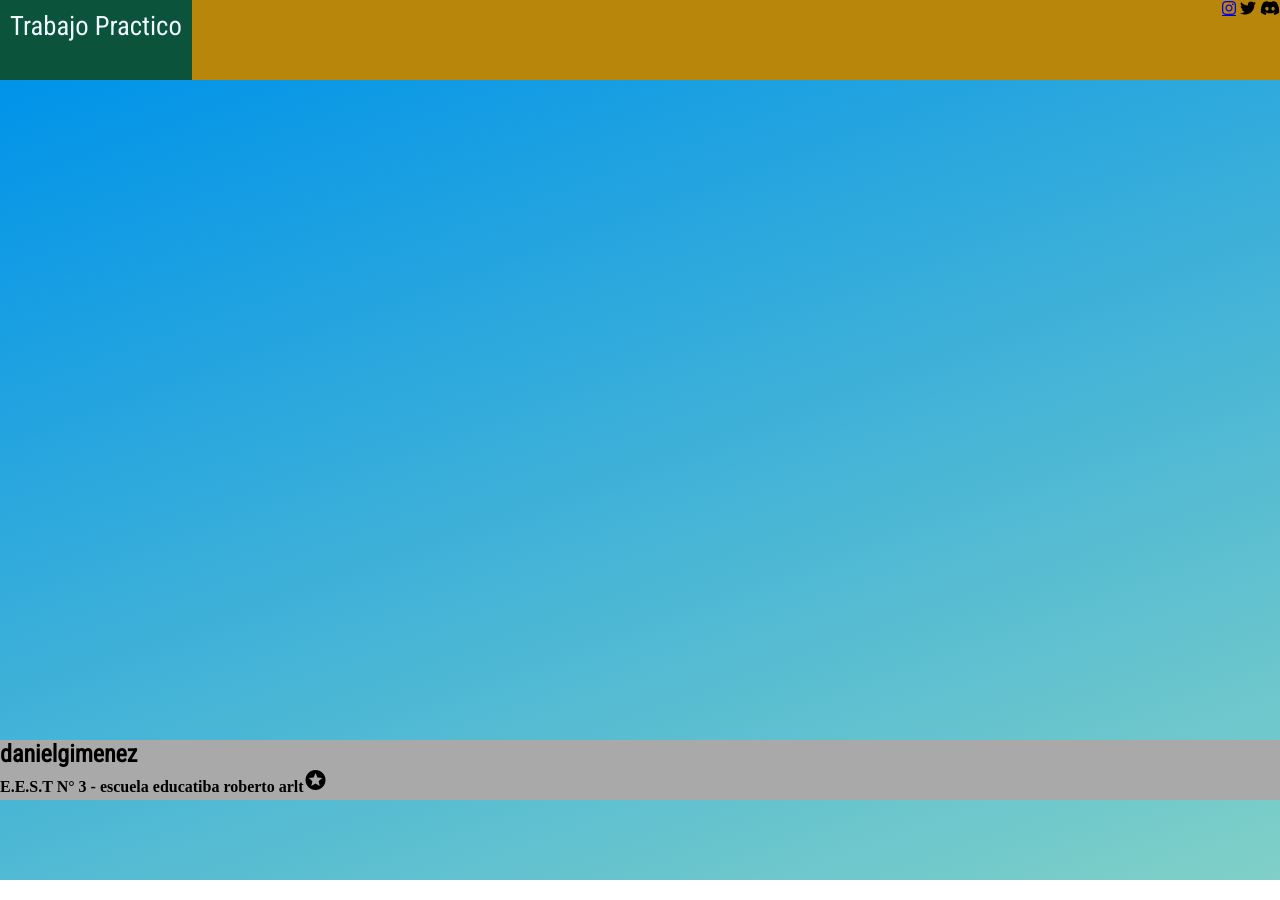
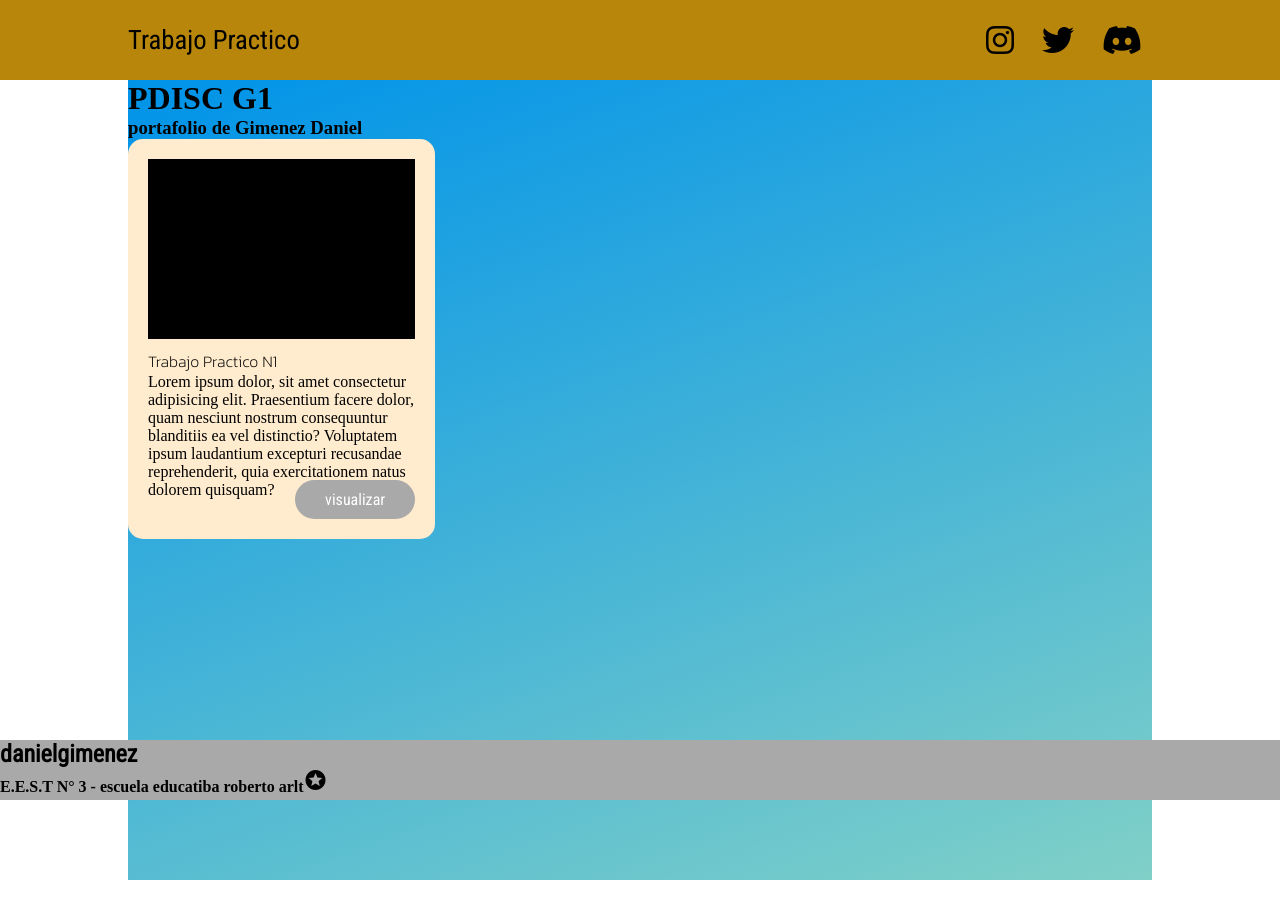
Before and after one commit to IvanRossin1/tpchaza, a plain HTML site: page index.html in a window 1280 px wide. Drawn offline with Linux system fonts and the light colour scheme.

Commit message:
guardacion

```diff
--- a/css/colores.css
+++ b/css/colores.css
@@ -22,17 +22,66 @@ header {
   height: 80px;
   width: 100%;
   margin: auto; /* messive para centrar un elementoque no ocupe el 100% del espacio */
+  padding: 0 10%;
   display: flex;
   justify-content: space-between;
+  align-items: center;
 }
+/* tamaños de texto principal */
 header .mark {
-  background-color: rgb(11, 83, 59);
-  color: aliceblue;
-  padding: 10px;
   font-size: 20pt;
 }
+/* tamaños de los logos */
 header .social {
+  font-size: 24pt;
 }
+/* separacion de los logos */
+.social a {
+  margin: 10px;
+  text-decoration: none;
+  color: black;
+}
+
+.social a:hover {
+  color: aqua;
+  text-shadow: 0 0 6px rgb(180, 27, 27);
+}
+
+.card {
+  position: relative;
+  height: 400px;
+  width: 30%;
+  background-color: blanchedalmond;
+  padding: 20px;
+  border-radius: 15px;
+}
+
+.card .img {
+  width: 100%;
+  height: 50%;
+  background-color: black;
+  margin-bottom: 10px;
+}
+
+.card .titulo {
+  font-size: 18;
+}
+.card .boton {
+  position: absolute;
+  background-color: darkgray;
+  padding: 10px 30px;
+  color: white;
+  text-decoration: none;
+  font-size: 12pt;
+  bottom: 20px;
+  right: 20px;
+  border-radius: 30px;
+}
+.card .boton:hover {
+  background-color: aqua;
+  box-shadow: 0 0 6px rgb(180, 27, 27);
+}
+
 footer {
   height: 60px;
   width: 100%;
@@ -42,7 +91,8 @@ footer {
 }
 .contenido {
   height: 800px;
-  width: 100%;
+  width: 80%;
+  margin: auto;
   background-color: #0093e9;
   background-image: linear-gradient(160deg, #0093e9 0%, #80d0c7 100%);
   margin-bottom: 20px;
--- a/index.html
+++ b/index.html
@@ -28,12 +28,29 @@
           class="fa-brands fa-instagram"
         >
         </a>
-        <i class="fa-brands fa-twitter"></i>
-        <i class="fa-brands fa-discord"></i>
+        <a class="fa-brands fa-twitter"></a>
+        <a class="fa-brands fa-discord"></a>
       </div>
     </header>
 
-    <div class="contenido"></div>
+    <div class="contenido">
+      <div class="portafolio">
+        <h1>PDISC G1</h1>
+        <h3>portafolio de Gimenez Daniel</h3>
+      </div>
+
+      <div class="card">
+        <div class="img"></div>
+        <div class="titulo kanit">Trabajo Practico N1</div>
+        <div class="desc">
+          Lorem ipsum dolor, sit amet consectetur adipisicing elit. Praesentium
+          facere dolor, quam nesciunt nostrum consequuntur blanditiis ea vel
+          distinctio? Voluptatem ipsum laudantium excepturi recusandae
+          reprehenderit, quia exercitationem natus dolorem quisquam?
+        </div>
+        <a href="#" class="boton roboto">visualizar</a>
+      </div>
+    </div>
 
     <footer>
       <h2 class="roboto">danielgimenez</h2>
```
